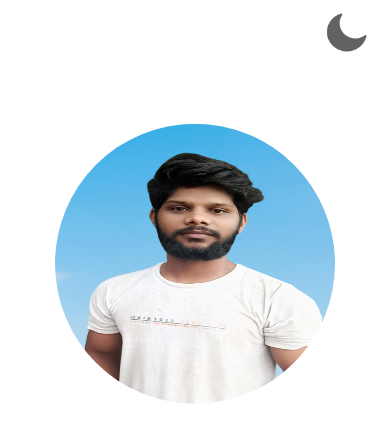
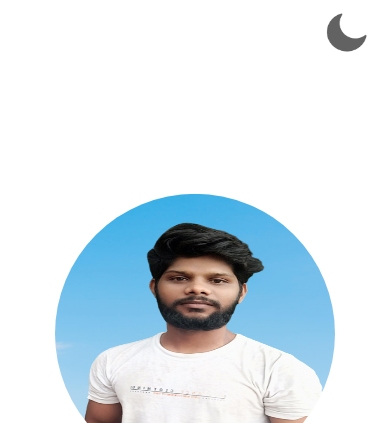
Before and after one commit to krishna5867/Light-dark-Theme-JavaScript, a plain HTML site: page index.html in a window 390 px wide. Shown: the top 423 px of the page. Drawn offline with Linux system fonts and the light colour scheme.

Commit message:
responsive2

```diff
--- a/index.html
+++ b/index.html
@@ -22,7 +22,7 @@ https://cdnjs.cloudflare.com/ajax/libs/font-awesome/6.2.0/css/all.min.css
         cursor: pointer;
     }
     .container{
-        width: 1000px;
+        width: 800px;
         top: 50%;
         left: 50%;
         transform: translate(-50%, -50%);
@@ -72,12 +72,18 @@ https://cdnjs.cloudflare.com/ajax/libs/font-awesome/6.2.0/css/all.min.css
     @media query,(max-width: 560px){
         .container{
             width: 400px;
-            margin-top: 80px;
+            margin-top: 150px;
             flex-direction: column-reverse;
         }
         .skills .fa-brands{
             height: 50px;
         }
+    }
+    @media query,(max-width: 360px){
+        .container{
+            margin-top: 70px;
+        }
+
     }
 </style>
 <body>
```
